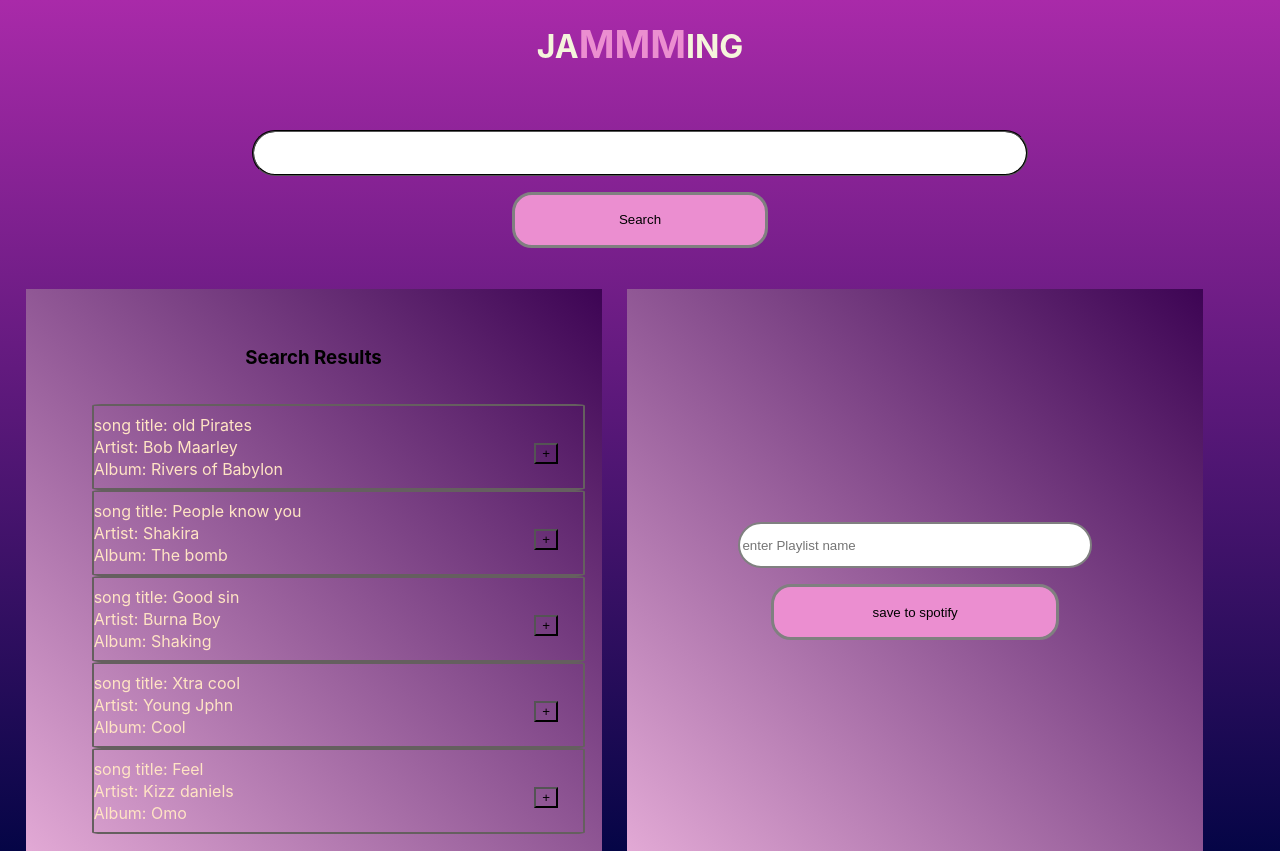
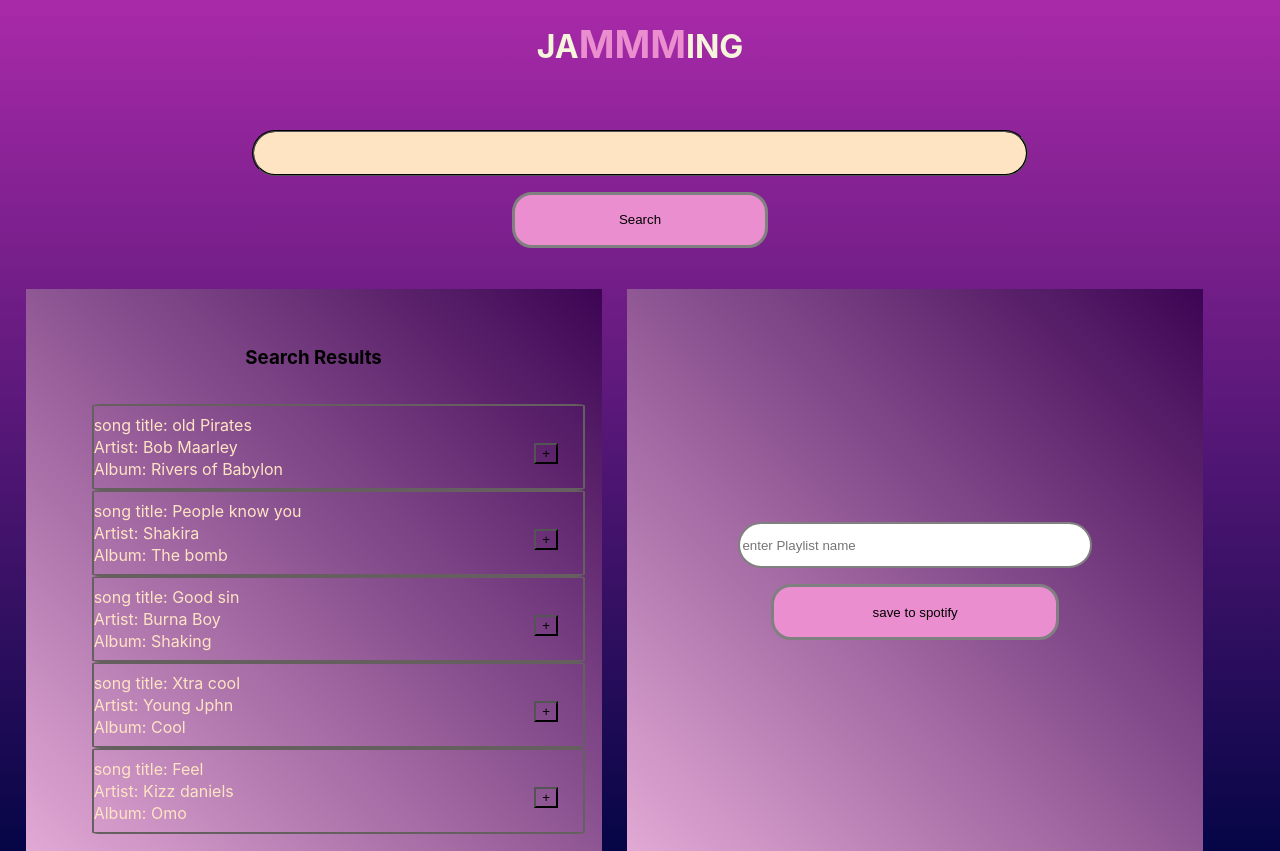
Before and after one commit to Nnamdingozi/jammming-project, a React (Create React App) app: page / in a window 1280 px wide. Built offline with nearby package versions, Linux system fonts and the light colour scheme.

Commit message:
add reducer logic for searchBar

```diff
--- a/src/App.js
+++ b/src/App.js
@@ -4,7 +4,11 @@ import SearchResults from "./searchResults/SearchResults";
 import './App.css';
 import PlayList from "./playList/Playlist";
 
+
+
 function App() {
+
+
   return (
    <div className="banner">
    <h1><span style={{color:'beige'}} >JA</span><span style={{color:'rgb(235, 142, 208)', fontSize: '2.4rem'}}>MMM</span><span style={{color:'beige'}}>ING</span></h1>
--- a/src/SearchBar/SearchBar..js
+++ b/src/SearchBar/SearchBar..js
@@ -1,12 +1,30 @@
 import React from "react";
-import styles from './SearchBar.module.css'
+import styles from './SearchBar.module.css';
+import { useReducer } from "react";
+import { searchTermReducer } from '../reducer';
+// import { useSelector } from 'react'
 
 
-export default function SearchBar() {
+export default function SearchBar({props}) {
+    const initialState = {term: ""};
+  const [state, dispatch] = useReducer(searchTermReducer, initialState );
+// const term = useSelector((state) => state.term)
+
+
+
+  function handleSearchInput(event) {
+    dispatch({
+      type: 'setSearchTerm',
+      payload: event.target.value
+    })
+  }
     return (
         <div className={styles.banner}>
-            <input type="text" className={styles.input}></input>
-            <button className={styles.search} >Search</button>
+            <input type="text" className={styles.input} value={state.term} onChange={handleSearchInput}></input>
+            <button
+             className={styles.search}
+             onClick={handleSearchInput}
+              >Search</button>
         </div>
 
     )
--- a/src/SearchBar/SearchBar.module.css
+++ b/src/SearchBar/SearchBar.module.css
@@ -15,6 +15,8 @@
     border: 2px groove black;
     border-radius: 50px;
     margin-top: 2vh;
+    color: black;
+    background-color: bisque;
 
 }
 
--- a/src/reducer.js
+++ b/src/reducer.js
@@ -0,0 +1,16 @@
+
+
+
+
+const initialState = { term: ""}
+export function searchTermReducer(state=initialState, action){
+    switch(action.type) {
+        case 'setSearchTerm' :
+        return {
+            ...state, term: action.payload
+        }
+        default:
+        return state;
+    }
+
+}
```
